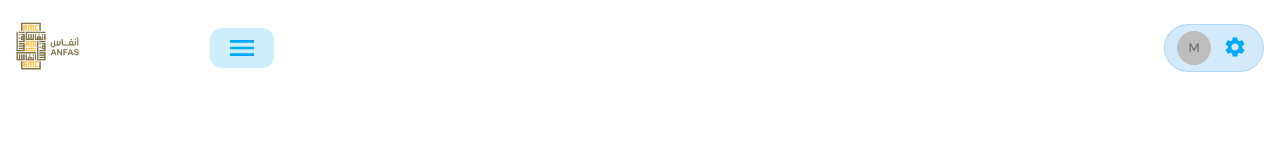
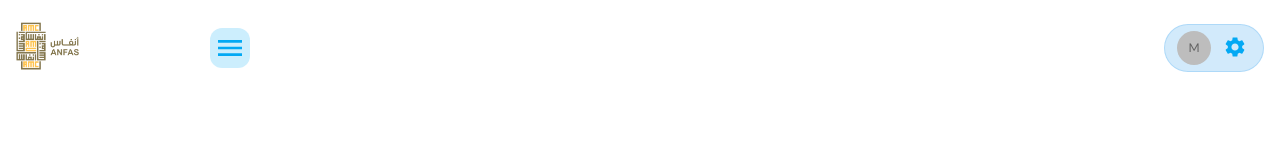
Before and after one commit to devgg-source/rtsl, a React (Create React App) app in the folder Desktop/weather/: page / in a window 1280 px wide. Shown: the top 160 px of the page. Built offline with nearby package versions, Linux system fonts and the light colour scheme.

Commit message:
menu button changed

```diff
--- a/Desktop/weather/src/components/Navbar.js
+++ b/Desktop/weather/src/components/Navbar.js
@@ -72,17 +72,18 @@ const Navbar = () => {
                 alt="logo"
               />
             </Box>
-            <Button
+            <ButtonBase
               size="small"
               style={{
                 borderRadius: "12px",
                 height: "40px",
+                width: "40px",
                 margin: "auto",
                 background: "rgba(3,169,244,0.2)",
               }}
             >
               <MenuIcon style={{ fontSize: "2rem" }} color="primary" />
-            </Button>
+            </ButtonBase>
           </div>
           <Chip
             style={{
```
